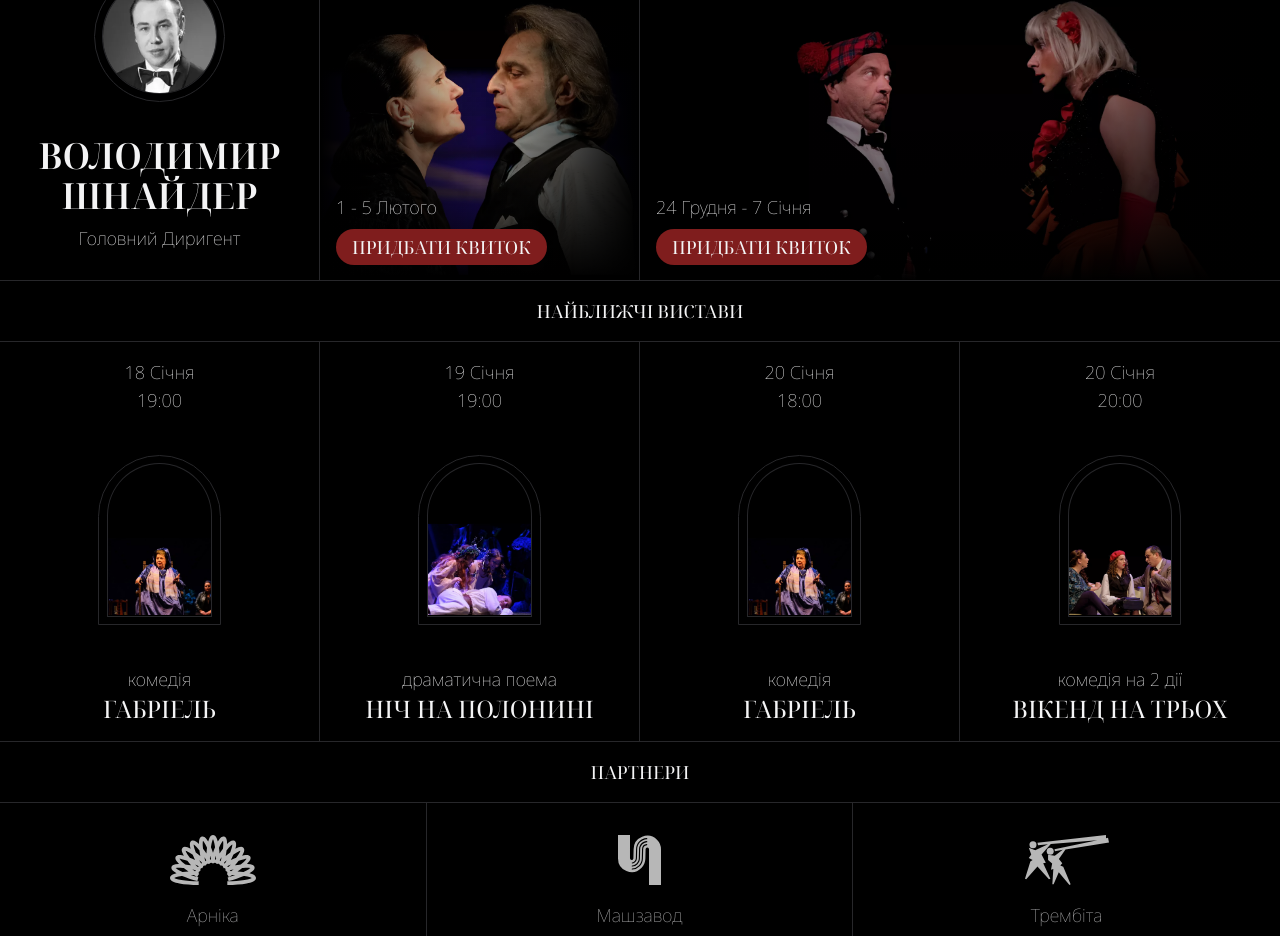
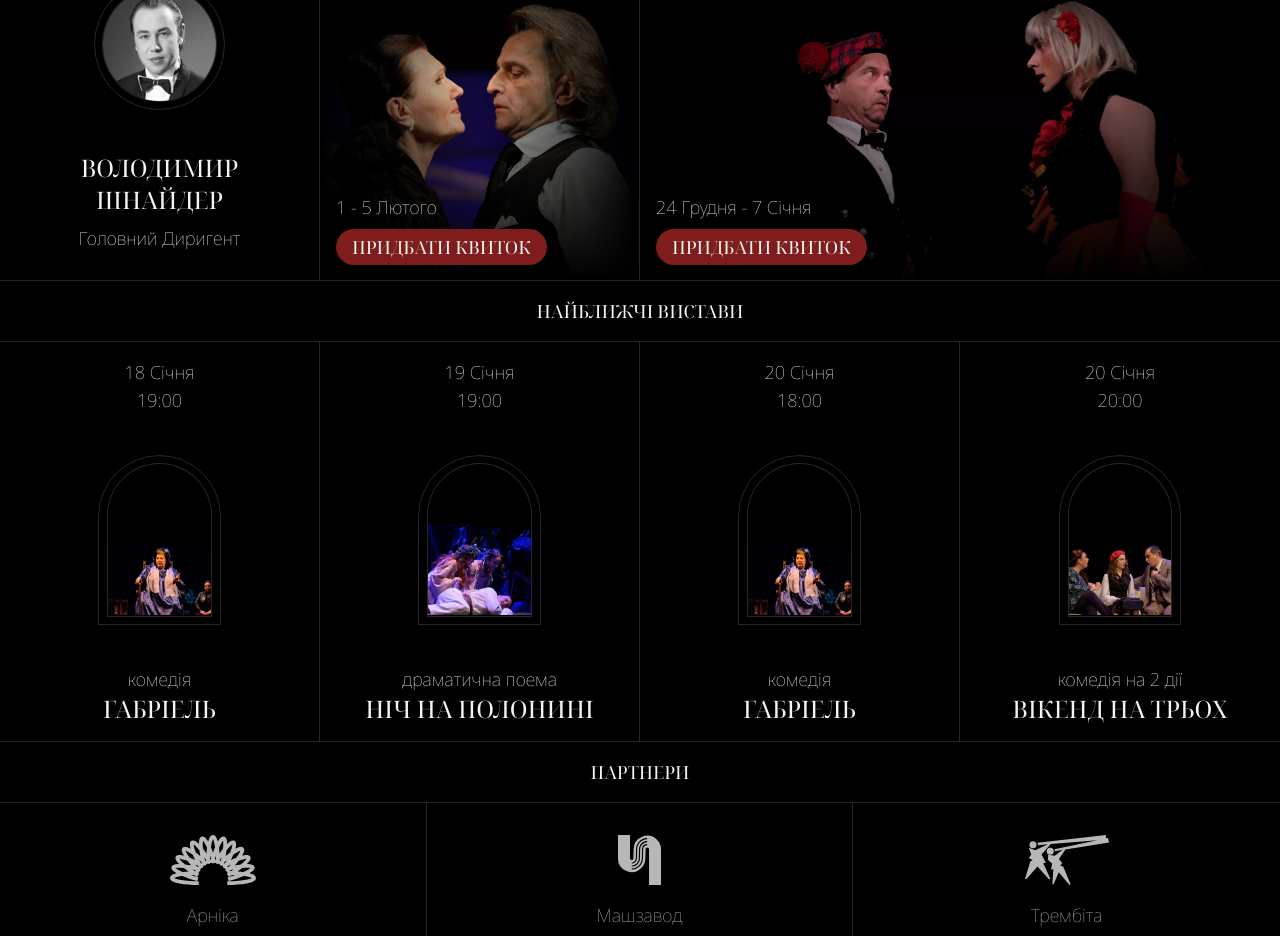
Before and after one commit to vberkoz/chernivtsi-theatre, a Next.js app: page / in a window 1280 px wide. Shown: the part 1120-2056 px from the top of the page. Built offline with nearby package versions, Linux system fonts and the light colour scheme.

Commit message:
Update Staff

```diff
--- a/src/components/Staff.tsx
+++ b/src/components/Staff.tsx
@@ -39,7 +39,7 @@ export default function Staff({ data }: Props) {
         />
       </div>
       <div className="grow min-h-[8px]"></div>
-      <p className="font-serif font-semibold text-3xl lg:text-4xl uppercase mb-2 text-center group-hover:text-red-700">
+      <p className="font-serif text-xl lg:text-2xl uppercase mb-2 text-center group-hover:text-red-700">
         {data.title}
       </p>
       <p className="font-sans font-thin text-lg">{data.position}</p>
```
